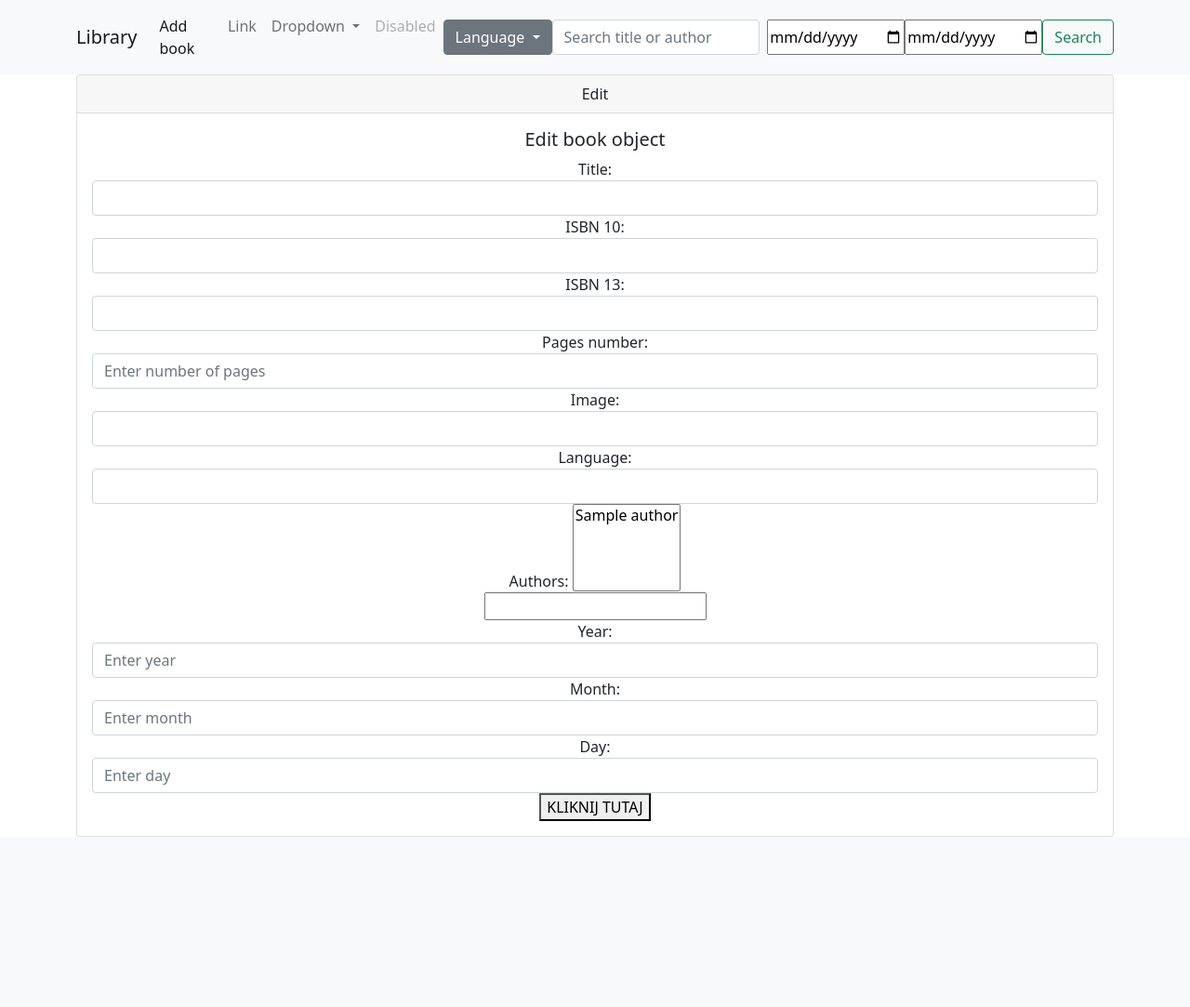
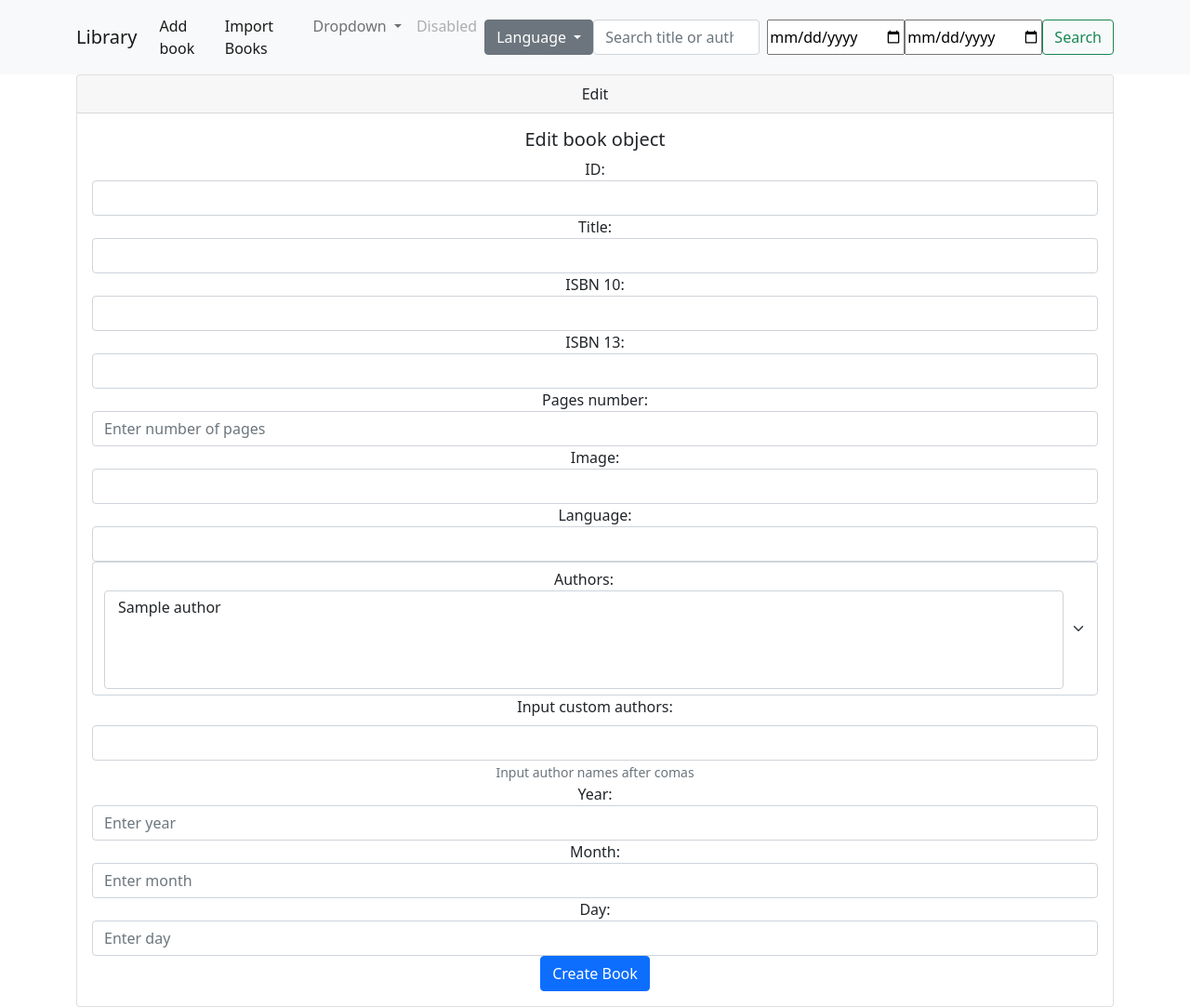
Before and after one commit to jokonoo/LibraryApi, a Django app: page /books/create/ in a window 1280 px wide. Shown: the whole page at 93% size. Before the commit the page ends 900 px from the top, so only its background shows below. Run offline with Django 4.2, Linux system fonts and the light colour scheme; tables that the repository leaves empty hold one stand-in row (values such as "Sample post"); parts of the project's set-up code (start-up, migrations or seed data) failed here and were passed over.

Commit message:
added working create form, fixed inputs on edit forms, added book remove buttons on main page, added book remove form, added book remove template

```diff
--- a/books_api/forms.py
+++ b/books_api/forms.py
@@ -23,11 +23,34 @@ class BookEditForm(forms.ModelForm):
         }
 
 
+class BookCreateForm(forms.ModelForm):
+    class Meta:
+        model = Book
+        fields = ['id', 'title', 'ISBN_10', 'ISBN_13', 'pages_number', 'image', 'language']
+        widgets = {
+            'id': forms.TextInput(
+                attrs={'type': 'text', 'class': 'form-control', 'id': 'id'}),
+            'title': forms.TextInput(
+                attrs={'type': 'text', 'class': 'form-control', 'id': 'title'}),
+            'ISBN_10': forms.TextInput(
+                attrs={'type': 'text', 'class': 'form-control', 'id': 'ISBN_10'}),
+            'ISBN_13': forms.TextInput(
+                attrs={'type': 'text', 'class': 'form-control', 'id': 'ISBN_13'}),
+            'pages_number': forms.NumberInput(
+                attrs={'type': 'number', 'class': 'form-control', 'id': 'pages_number',
+                       'placeholder': 'Enter number of pages'}),
+            'image': forms.URLInput(
+                attrs={'type': 'url', 'class': 'form-control', 'id': 'image'}),
+            'language': forms.TextInput(
+                attrs={'type': 'text', 'class': 'form-control', 'id': 'language'}),
+        }
+
+
 class AuthorEditForm(forms.ModelForm):
     class Meta:
         model = Book
         fields = ['authors']
-        widgets = {'authors': forms.SelectMultiple(attrs={'class': 'custom-select'})}
+        widgets = {'authors': forms.SelectMultiple(attrs={'class': 'form-select'})}
 
 
 class DateEditForm(forms.ModelForm):
--- a/books_api/models.py
+++ b/books_api/models.py
@@ -6,7 +6,7 @@ from django.shortcuts import reverse
 
 
 class Date(models.Model):
-    year = models.IntegerField()
+    year = models.PositiveIntegerField()
     month = models.IntegerField(blank=True, null=True, validators=[
             MaxValueValidator(12),
             MinValueValidator(1)])
--- a/books_api/templates/books_api/main.html
+++ b/books_api/templates/books_api/main.html
@@ -20,7 +20,7 @@
                     <a class="nav-link active" aria-current="page" href="{% url 'create_book_view' %}">Add book</a>
                 </li>
                 <li class="nav-item">
-                    <a class="nav-link" href="#">Link</a>
+                    <a class="nav-link active" aria-current="page" href="#">Import Books</a>
                 </li>
                 <li class="nav-item dropdown">
                     <a class="nav-link dropdown-toggle" href="#" id="navbarDropdown" role="button"
@@ -114,6 +114,7 @@
                         </p>
                         <a class="btn btn-primary" href="{{book.get_absolute_url}}" role="button">Details</a>
                         <a class="btn btn-primary" href="{% url 'edit_book_view' book.id %}" role="button">Edit</a>
+                        <a class="btn btn-danger" href="{% url 'book_delete' book.id %}" role="button">Remove</a>
                     </div>
                 </div>
             </div>
--- a/books_api/templates/books_api/test_edit.html
+++ b/books_api/templates/books_api/test_edit.html
@@ -15,9 +15,13 @@
                     {{field.label_tag}} {{field}}
                 </div>
                 {% endfor %}
-                {{form_a}}
+                <div class="form-select">
+                    {{form_a}}
+                </div>
                 <div class="form-group">
-                    <input type="text" class="form-group">
+                    <label for="authors-input" class="form-label">Input custom authors:</label>
+                    <input type="text" class="form-control" id="authors-input" aria-describedby="authorInputHelp">
+                    <small id="authorInputHelp" class="form-text text-muted">Input author names after comas</small>
                 </div>
                 {% for field in form_d %}
                 <div class="form-group">
@@ -25,7 +29,9 @@
                     {{field.label_tag}} {{field}}
                     {% endfor %}
                 </div>
-                <button type="submit">KLIKNIJ TUTAJ</button>
+                <div>
+                    <button class="btn btn-primary" type="submit">Create Book</button>
+                </div>
             </form>
         </div>
     </div>
--- a/books_api/urls.py
+++ b/books_api/urls.py
@@ -1,10 +1,12 @@
 from django.urls import path
-from .views import main_page_view, scraper, detail_book_view, edit_book_view, create_book_view
+from .views import main_page_view, scraper, detail_book_view, edit_book_view, create_book_view, BookRemoveView
 
 urlpatterns = [
     path('', main_page_view, name='books_view'),
     path('scraping/', scraper, name='scraper'),
     path('create/', create_book_view, name='create_book_view'),
+    path('delete/<str:pk>/', BookRemoveView.as_view(), name='book_delete'),
     path('details/<str:identifier>/', detail_book_view, name='books_detail_view'),
     path('edit/<str:identifier>/', edit_book_view, name='edit_book_view'),
+    path('import/<str:query>/', scraper, name='book_import')
 ]
--- a/books_api/views.py
+++ b/books_api/views.py
@@ -4,10 +4,18 @@ from django.shortcuts import render, reverse, get_object_or_404, redirect
 from django.http import HttpResponseRedirect
 from django.db.models import Q
 from django.http import HttpRequest, HttpResponse
+from django.views.generic import DeleteView
+from django.urls import reverse_lazy
 
 from .api_scraper import api_data_scraper
 from .models import Book, Date, Author
-from .forms import BookEditForm, DateEditForm, AuthorEditForm
+from .forms import BookEditForm, BookCreateForm, DateEditForm, AuthorEditForm
+
+
+class BookRemoveView(DeleteView):
+    model = Book
+    template_name = 'books_api/book_delete.html'
+    success_url = reverse_lazy('books_view')
 
 
 def main_page_view(request):
@@ -53,6 +61,8 @@ def edit_book_view(request, identifier: str):
             form_d.save()
             form_a.save()
             return redirect('books_view')
+        return render(request, 'books_api/test_edit.html',
+                      {'form_b': form_b, 'form_d': form_d, 'form_a': form_a, 'languages': Book.get_languages_list()})
     form_b = BookEditForm(instance=book)
     form_d = DateEditForm(instance=Date.objects.filter(book__id__exact=book.id)[0])
     form_a = AuthorEditForm(instance=book)
@@ -61,9 +71,23 @@ def edit_book_view(request, identifier: str):
 
 
 def create_book_view(request):
-    form_b = BookEditForm()
+    form_b = BookCreateForm()
     form_d = DateEditForm()
     form_a = AuthorEditForm()
+    if request.method == 'POST':
+        form_b = BookCreateForm(request.POST)
+        form_d = DateEditForm(request.POST)
+        form_a = AuthorEditForm(request.POST)
+        if form_b.is_valid() and form_d.is_valid() and form_a.is_valid():
+            date_object = form_d.save()
+            book_object = form_b.save()
+            book_object.pub_date = date_object
+            for pk_value in request.POST.getlist('authors'):
+                book_object.authors.add(Author.objects.get(pk=int(pk_value)))
+            book_object.save()
+        return render(request, 'books_api/book_add.html',
+                      {'form_b': form_b, 'form_d': form_d, 'form_a': form_a, 'languages': Book.get_languages_list()})
+
     return render(request, 'books_api/book_add.html',
                   {'form_b': form_b, 'form_d': form_d, 'form_a': form_a, 'languages': Book.get_languages_list()})
 
```
Also changed, not shown: books_api/templates/books_api/book_delete.html (added, +17 -0 lines), books_api/templates/books_api/book_add.html (line endings or trailing spaces).
